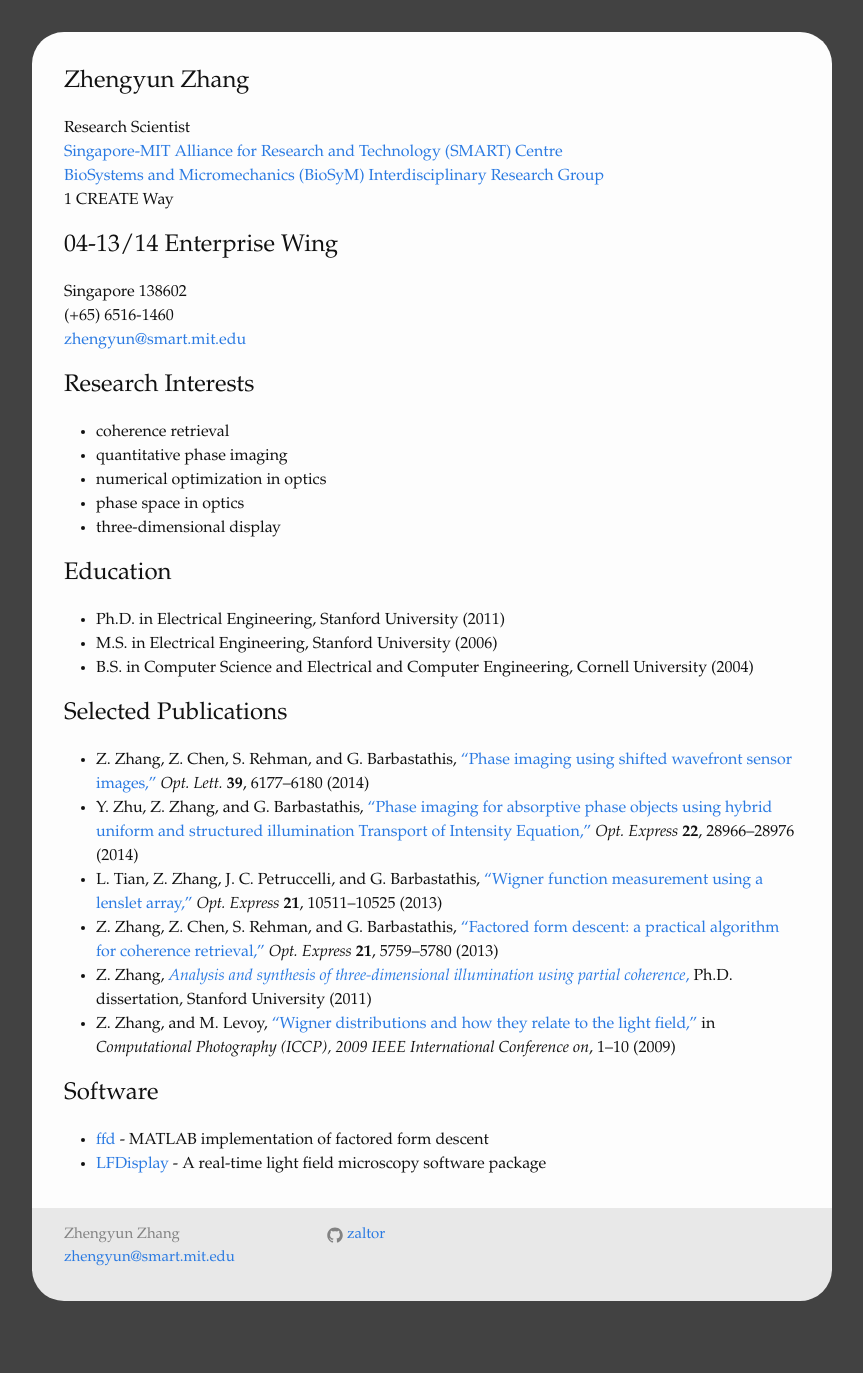
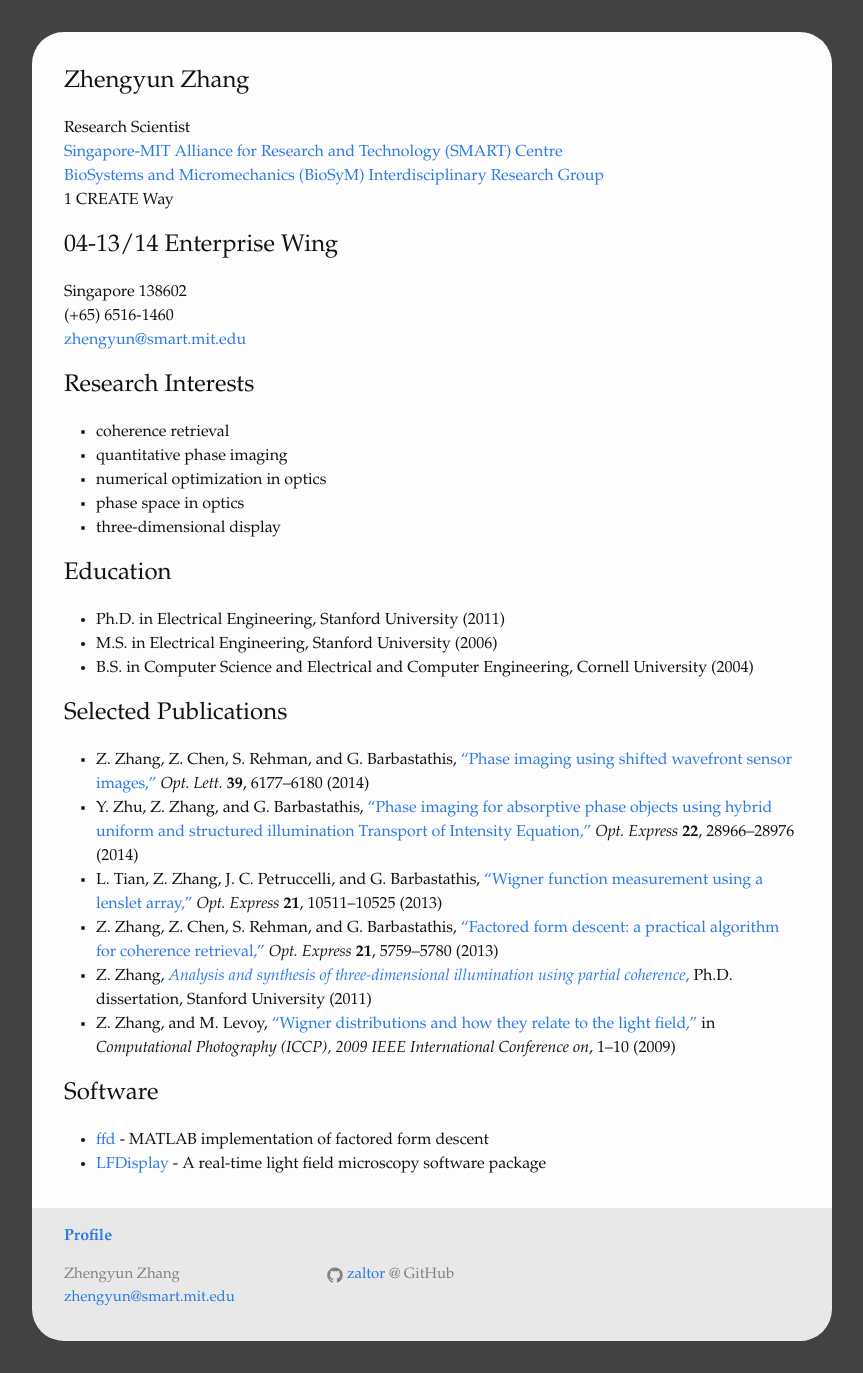
Before and after one commit to zaltor/zaltor.github.io, a Jekyll site: the page built from index.md, in a window 1280 px wide. Shown: the whole page, without its empty margins (208-1071 px from the left). Built offline with Jekyll 4.4.1, drawn with Linux system fonts in a browser that asks for light colours; before the commit the page ends 1301 px from its top, so only the background shows below that.

Commit message:
adding menu to bottom

```diff
--- a/_includes/footer.html
+++ b/_includes/footer.html
@@ -5,15 +5,20 @@
 <!--
     <h2 class="footer-heading">{{ site.title }}</h2>
 -->
-<!--
       <div class="trigger">
+        {% assign firstitem = 0 %}
         {% for page in site.pages %}
           {% if page.title %}
-          <a class="page-link" href="{{ page.url | prepend: site.baseurl }}">{{ page.title }}</a>
+            {% if firstitem == 0 %}
+              {% assign firstitem = 1 %}
+            {% else %}
+              &nbsp; | &nbsp;
+            {% endif %}
+            <a class="page-link" href="{{ page.url | prepend: site.baseurl }}">{{ page.title }}</a>
           {% endif %}
         {% endfor %}
       </div>
--->
+
     <div class="footer-col-wrapper">
       <div class="footer-col  footer-col-1">
         <ul class="contact-list">
@@ -35,6 +40,7 @@
 
               <span class="username">{{ site.github_username }}</span>
             </a>
+            @ GitHub
           </li>
           {% endif %}
 
--- a/css/main.scss
+++ b/css/main.scss
@@ -62,7 +62,7 @@
 }
 
 .wrapper {
-   padding-top: $spacing-unit;
+    padding-top: $spacing-unit;
     background: $background-color;
     border-radius: $spacing-unit $spacing-unit 0px 0px;
 }
@@ -70,6 +70,24 @@
 .wrapper2 {
     @extend .wrapper;
     padding-top: $spacing-unit/2;
+    margin-bottom: $spacing-unit;
     border-radius: 0px 0px $spacing-unit $spacing-unit;
     background: $grey-color-light;
 }
+
+.trigger {
+    margin-bottom: $spacing-unit/2;
+}
+
+.trigger a.page-link {
+    font-weight: bold;
+
+    &:visited {
+        color: $brand-color;
+    }
+
+    &:hover {
+        color: $text-color;
+        text-decoration: none;
+    }
+}
```
Also changed, not shown: other parts of _includes/footer.html (+1 -0 lines).
